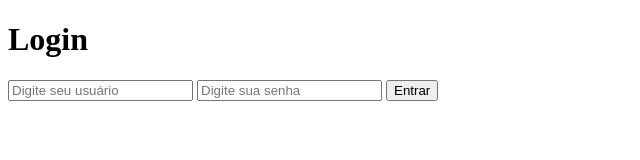
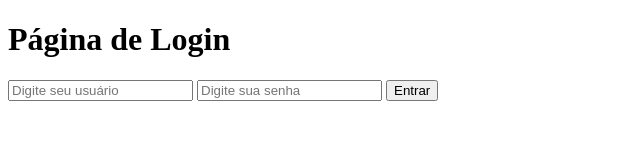
Before and after one commit to diegoru/aulagithub, a plain HTML site: page login.html in a window 1280 px wide. Shown: the whole page, without its empty margins (0-640 px from the left). Drawn offline with Linux system fonts and the light colour scheme.

```diff
--- a/login.html
+++ b/login.html
@@ -7,7 +7,7 @@
     <title>Aula Github | Vendas</title>
 </head>
 <body>
-    <h1>Login</h1>
+    <h1>Página de Login</h1>
     <input type="text" placeholder="Digite seu usuário">
     <input type="password" placeholder="Digite sua senha">
     <button type="submit">Entrar</button>
```
